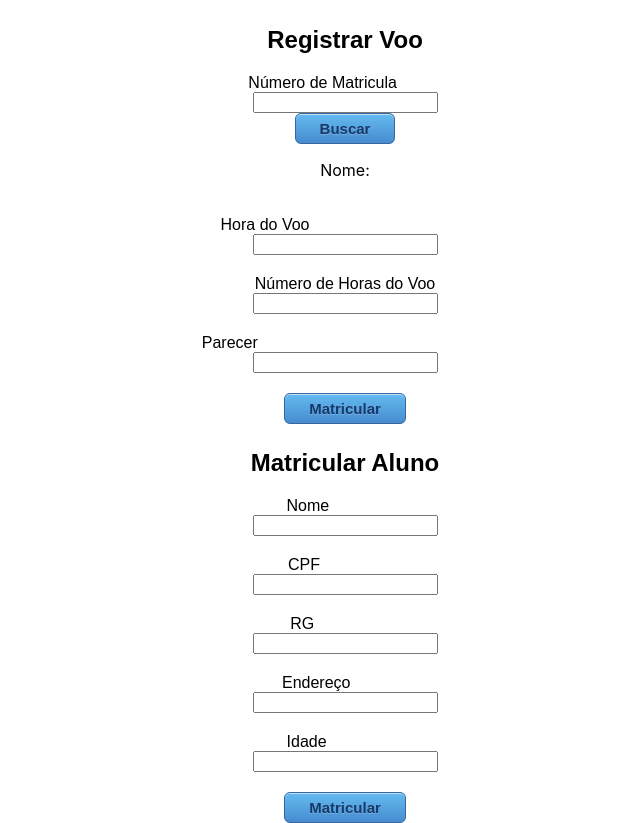
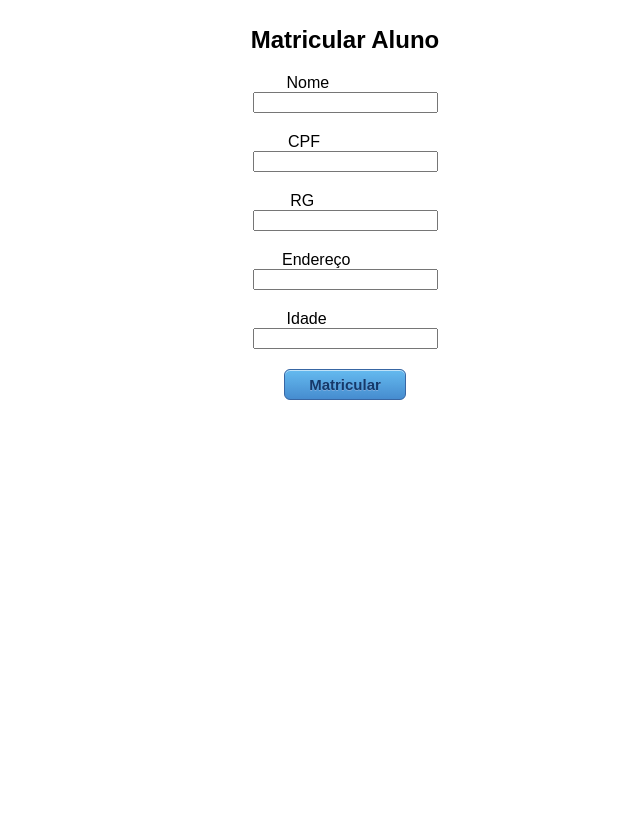
Before and after one commit to rodipm/engsoft, a React (Create React App) app in the folder engsoft-app/: page / in a window 1280 px wide. Shown: the whole page, without its empty margins (295-935 px from the left). After the commit the page ends 800 px from the top, so only its background shows below. Built offline with nearby package versions, Linux system fonts and the light colour scheme.

Commit message:
Update App.js

```diff
--- a/engsoft-app/src/App.js
+++ b/engsoft-app/src/App.js
@@ -8,7 +8,6 @@ class App extends Component {
   render(){
       return (
         <div className="App">
-          <RegistroVoo />
           <Cadastro />
 
         </div>
```
